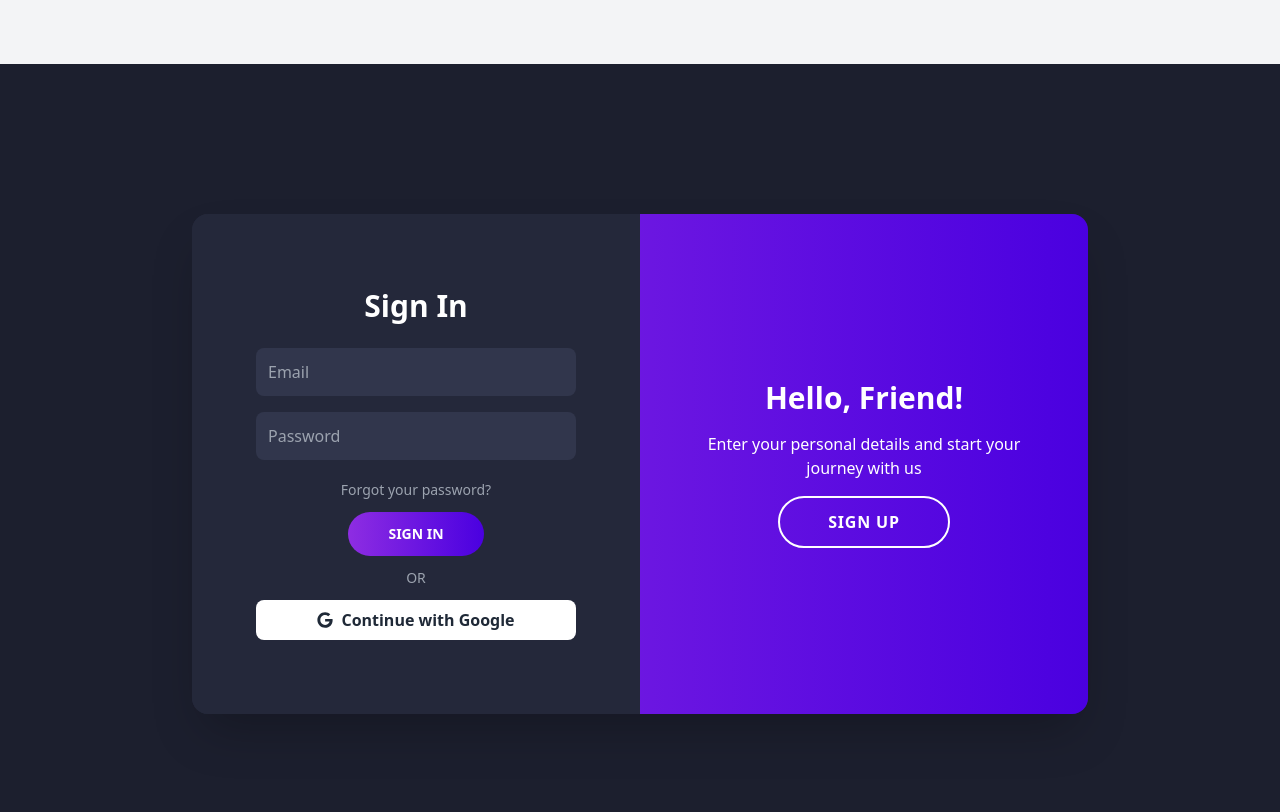
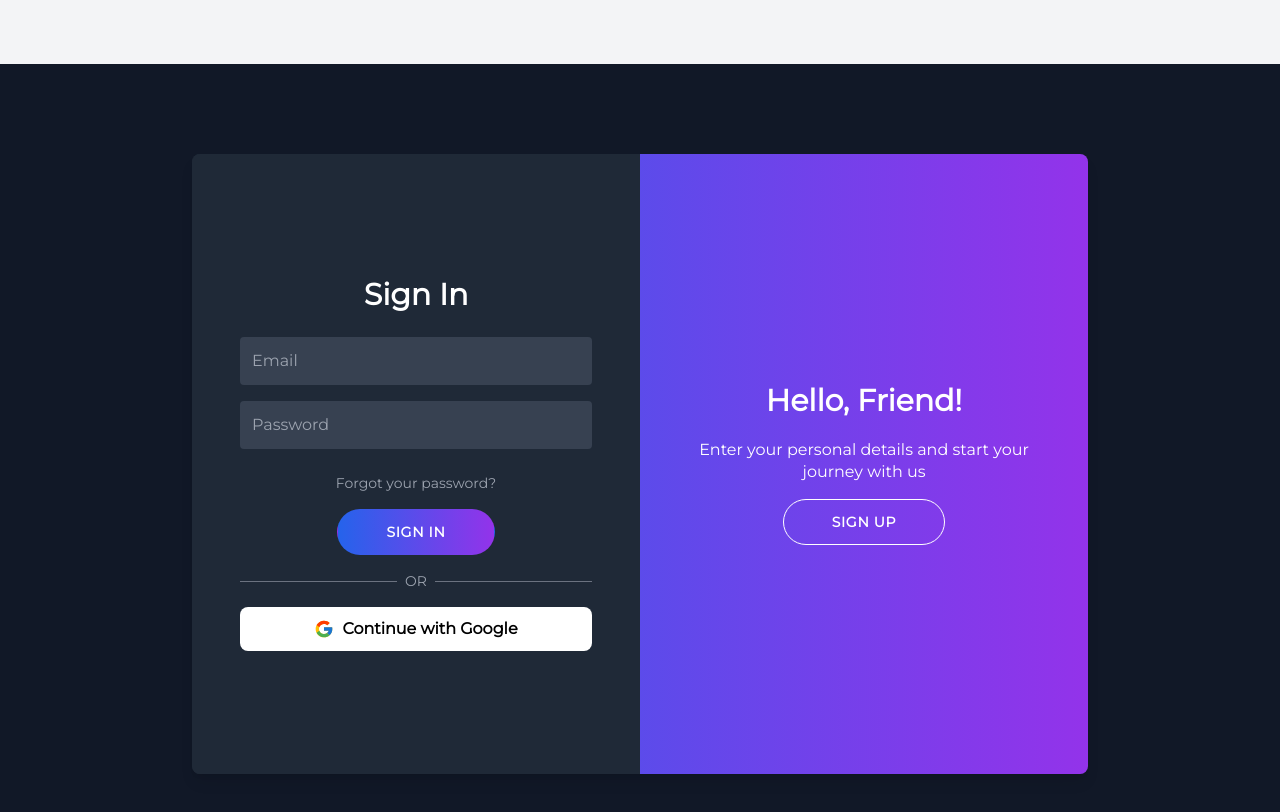
Before and after one commit to parveesahamed/ProjectEase, a React (Vite) app: page /auth in a window 1280 px wide. Shown: the top 812 px of the page. Built offline with nearby package versions, Linux system fonts and the light colour scheme; no server answers.

Commit message:
Update CombinedAuth.jsx

```diff
--- a/src/pages/CombinedAuth.jsx
+++ b/src/pages/CombinedAuth.jsx
@@ -1,153 +1,17 @@
-// src/components/CombinedAuth.jsx
+// src/pages/CombinedAuth.jsx
 
-import React, { useState } from 'react';
-import { FaGoogle } from 'react-icons/fa';
-import { createUserWithEmailAndPassword, signInWithEmailAndPassword, GoogleAuthProvider, signInWithPopup } from "firebase/auth";
-import { auth } from '../utils/firebase';
-import { useNavigate } from 'react-router-dom';
+import React from 'react';
 
-// This is your original component, rebuilt to be responsive.
-export default function AnimatedAuthComponent() {
-  const [isSignUpActive, setIsSignUpActive] = useState(false);
-  const navigate = useNavigate();
+// Step 1: Naye animated component ko 'components' folder se import karna hai.
+// Humne yeh maan liya hai ki aapne pichle step mein components/CombinedAuth.jsx file update kar di hai.
+import AnimatedAuthComponent from '../components/CombinedAuth';
 
-  // States for form inputs
-  const [loginEmail, setLoginEmail] = useState('');
-  const [loginPassword, setLoginPassword] = useState('');
-  const [signupName, setSignupName] = useState('');
-  const [signupEmail, setSignupEmail] = useState('');
-  const [signupPassword, setSignupPassword] = useState('');
+// Page ka naam badal diya taaki confusion na ho.
+export default function CombinedAuthPage() {
 
-  const handleSignUpClick = () => setIsSignUpActive(true);
-  const handleSignInClick = () => setIsSignUpActive(false);
-
-  // --- Firebase Logic ---
-  const handleEmailSignIn = async (e) => {
-    e.preventDefault();
-    try {
-      await signInWithEmailAndPassword(auth, loginEmail, loginPassword);
-      navigate('/dashboard');
-    } catch (error) {
-      console.error("Error signing in: ", error.message);
-      alert("Failed to sign in: " + error.message);
-    }
-  };
-
-  const handleEmailSignUp = async (e) => {
-    e.preventDefault();
-    try {
-      await createUserWithEmailAndPassword(auth, signupEmail, signupPassword);
-      // You might want to update the user's profile with the name here
-      navigate('/dashboard');
-    } catch (error) {
-      console.error("Error signing up: ", error.message);
-      alert("Failed to sign up: " + error.message);
-    }
-  };
-
-  const handleGoogleSignIn = async () => {
-    const provider = new GoogleAuthProvider();
-    try {
-      await signInWithPopup(auth, provider);
-      navigate('/dashboard');
-    } catch (error) {
-      console.error("Error with Google sign-in: ", error.message);
-      alert("Failed with Google sign-in: " + error.message);
-    }
-  };
-
-
-  // Base container styles
-  const containerClasses = "bg-[#24283a] rounded-2xl shadow-2xl relative overflow-hidden w-full max-w-4xl";
-
-  // Panel (form) styles
-  const formContainerBase = "absolute top-0 h-full transition-all duration-700 ease-in-out";
-  const signInFormClasses = `left-0 w-full md:w-1/2 z-20 ${isSignUpActive ? 'opacity-0' : 'opacity-100'}`;
-  const signUpFormClasses = `left-0 w-full md:w-1/2 z-20 ${isSignUpActive ? 'opacity-100' : 'opacity-0'}`;
-
-  // Overlay styles
-  const overlayContainerClasses = `absolute top-0 left-1/2 w-1/2 h-full overflow-hidden transition-transform duration-700 ease-in-out z-30 hidden md:block ${isSignUpActive ? '-translate-x-full' : 'translate-x-0'}`;
-  const overlayClasses = "bg-gradient-to-r from-[#8e2de2] to-[#4a00e0] text-white relative -left-full h-full w-[200%] transform transition-transform duration-700 ease-in-out";
-
+  // Step 2: Yahan se aapka purana saara form logic (useState, functions) hata diya gaya hai.
+  // Is page ka kaam ab sirf naye animated component ko screen par dikhana hai.
   return (
-    <div className="flex items-center justify-center min-h-screen bg-[#1c1f2e] p-4 font-sans">
-
-      {/* On mobile, we show one form at a time */}
-      <div className="md:hidden w-full max-w-sm">
-        {isSignUpActive ? (
-           // Mobile Sign Up Form
-          <div className="bg-[#24283a] p-8 rounded-2xl">
-            <form onSubmit={handleEmailSignUp} className="flex flex-col items-center text-center">
-              <h1 className="text-3xl font-bold text-white mb-4">Create Account</h1>
-              <input type="text" placeholder="Name" value={signupName} onChange={(e) => setSignupName(e.target.value)} className="bg-[#31364c] text-white p-3 my-2 w-full rounded-lg border-none" />
-              <input type="email" placeholder="Email" value={signupEmail} onChange={(e) => setSignupEmail(e.target.value)} className="bg-[#31364c] text-white p-3 my-2 w-full rounded-lg border-none" />
-              <input type="password" placeholder="Password" value={signupPassword} onChange={(e) => setSignupPassword(e.target.value)} className="bg-[#31364c] text-white p-3 my-2 w-full rounded-lg border-none" />
-              <button type="submit" className="text-white mt-4 text-sm font-bold uppercase px-10 py-3 rounded-full bg-gradient-to-r from-[#8e2de2] to-[#4a00e0]">Sign Up</button>
-              <p className="text-gray-400 mt-4 text-sm">Already have an account?</p>
-              <button type="button" onClick={handleSignInClick} className="text-white font-bold mt-2">Sign In</button>
-            </form>
-          </div>
-        ) : (
-          // Mobile Sign In Form
-          <div className="bg-[#24283a] p-8 rounded-2xl">
-            <form onSubmit={handleEmailSignIn} className="flex flex-col items-center text-center">
-              <h1 className="text-3xl font-bold text-white mb-4">Sign In</h1>
-              <input type="email" placeholder="Email" value={loginEmail} onChange={(e) => setLoginEmail(e.target.value)} className="bg-[#31364c] text-white p-3 my-2 w-full rounded-lg border-none" />
-              <input type="password" placeholder="Password" value={loginPassword} onChange={(e) => setLoginPassword(e.target.value)} className="bg-[#31364c] text-white p-3 my-2 w-full rounded-lg border-none" />
-              <a href="#" className="text-sm text-gray-400 my-3">Forgot your password?</a>
-              <button type="submit" className="text-white text-sm font-bold uppercase px-10 py-3 rounded-full bg-gradient-to-r from-[#8e2de2] to-[#4a00e0]">Sign In</button>
-              <p className="text-gray-400 my-3 text-sm">OR</p>
-              <button type="button" onClick={handleGoogleSignIn} className="w-full flex items-center justify-center gap-2 bg-white text-gray-800 font-bold px-4 py-2 rounded-lg">
-                <FaGoogle /> Continue with Google
-              </button>
-              <p className="text-gray-400 mt-4 text-sm">Don't have an account?</p>
-              <button type="button" onClick={handleSignUpClick} className="text-white font-bold mt-2">Sign Up</button>
-            </form>
-          </div>
-        )}
-      </div>
-
-      {/* On Desktop, we show the sliding animation */}
-      <div className={`${containerClasses} min-h-[500px] hidden md:block`}>
-        <div className={`${formContainerBase} ${signUpFormClasses}`}>
-          <form onSubmit={handleEmailSignUp} className="bg-[#24283a] h-full flex flex-col justify-center items-center px-16 text-center">
-            <h1 className="text-3xl font-bold text-white mb-4">Create Account</h1>
-            <input type="text" placeholder="Name" value={signupName} onChange={(e) => setSignupName(e.target.value)} className="bg-[#31364c] text-white p-3 my-2 w-full rounded-lg border-none" />
-            <input type="email" placeholder="Email" value={signupEmail} onChange={(e) => setSignupEmail(e.target.value)} className="bg-[#31364c] text-white p-3 my-2 w-full rounded-lg border-none" />
-            <input type="password" placeholder="Password" value={signupPassword} onChange={(e) => setSignupPassword(e.target.value)} className="bg-[#31364c] text-white p-3 my-2 w-full rounded-lg border-none" />
-            <button type="submit" className="text-white mt-4 text-sm font-bold uppercase px-10 py-3 rounded-full bg-gradient-to-r from-[#8e2de2] to-[#4a00e0]">Sign Up</button>
-          </form>
-        </div>
-
-        <div className={`${formContainerBase} ${signInFormClasses}`}>
-          <form onSubmit={handleEmailSignIn} className="bg-[#24283a] h-full flex flex-col justify-center items-center px-16 text-center">
-            <h1 className="text-3xl font-bold text-white mb-4">Sign In</h1>
-            <input type="email" placeholder="Email" value={loginEmail} onChange={(e) => setLoginEmail(e.target.value)} className="bg-[#31364c] text-white p-3 my-2 w-full rounded-lg border-none" />
-            <input type="password" placeholder="Password" value={loginPassword} onChange={(e) => setLoginPassword(e.target.value)} className="bg-[#31364c] text-white p-3 my-2 w-full rounded-lg border-none" />
-            <a href="#" className="text-sm text-gray-400 my-3">Forgot your password?</a>
-            <button type="submit" className="text-white text-sm font-bold uppercase px-10 py-3 rounded-full bg-gradient-to-r from-[#8e2de2] to-[#4a00e0]">Sign In</button>
-            <p className="text-gray-400 my-3 text-sm">OR</p>
-            <button type="button" onClick={handleGoogleSignIn} className="w-full flex items-center justify-center gap-2 bg-white text-gray-800 font-bold px-4 py-2 rounded-lg">
-              <FaGoogle /> Continue with Google
-            </button>
-          </form>
-        </div>
-
-        <div className={overlayContainerClasses}>
-          <div className={`${overlayClasses} ${isSignUpActive ? 'translate-x-1/2' : 'translate-x-0'}`}>
-            <div className="absolute top-0 h-full w-1/2 flex flex-col justify-center items-center text-center px-10 transform -translate-x-[0%]">
-              <h1 className="text-3xl font-bold">Welcome Back!</h1>
-              <p className="text-md my-4">Enter your personal details and start your journey with us</p>
-              <button onClick={handleSignInClick} className="bg-transparent border-2 border-white text-white font-bold uppercase px-12 py-3 rounded-full tracking-wider">Sign In</button>
-            </div>
-            <div className="absolute top-0 right-0 h-full w-1/2 flex flex-col justify-center items-center text-center px-10 transform translate-x-[0%]">
-              <h1 className="text-3xl font-bold">Hello, Friend!</h1>
-              <p className="text-md my-4">Enter your personal details and start your journey with us</p>
-              <button onClick={handleSignUpClick} className="bg-transparent border-2 border-white text-white font-bold uppercase px-12 py-3 rounded-full tracking-wider">Sign Up</button>
-            </div>
-          </div>
-        </div>
-      </div>
-    </div>
+      <AnimatedAuthComponent />
   );
 }
```
